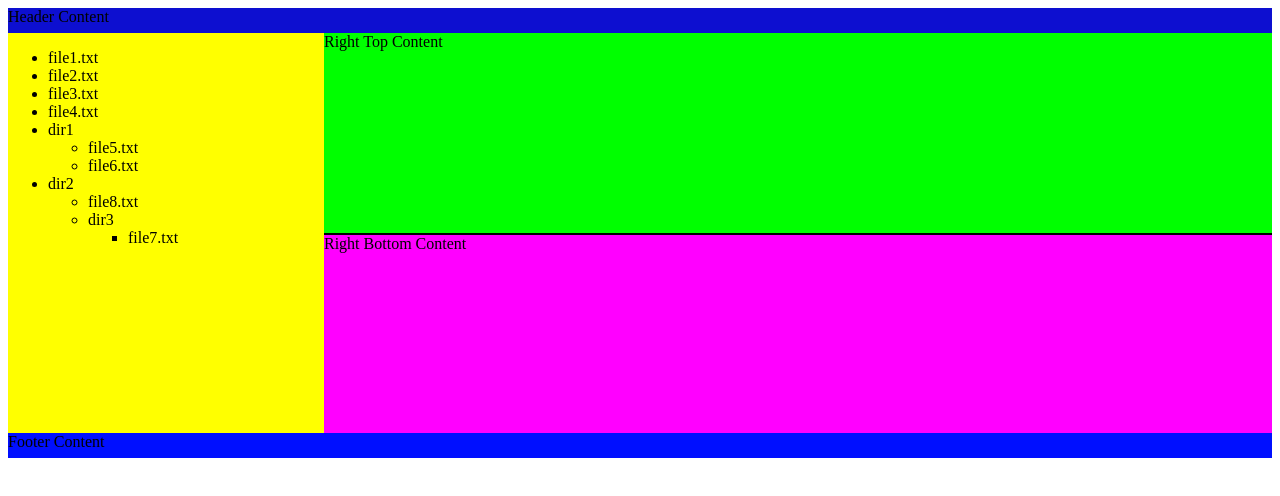
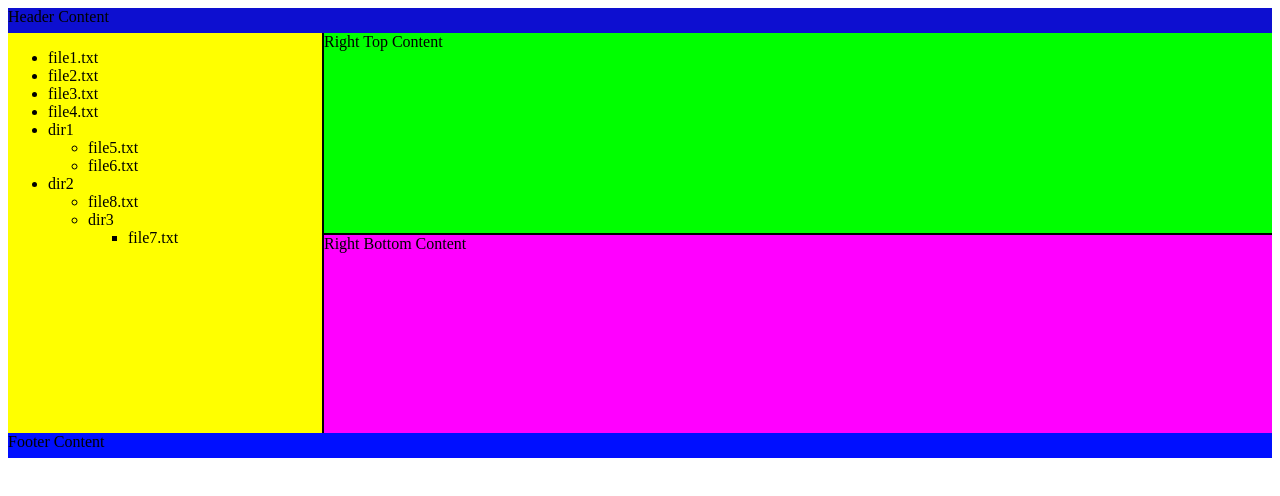
Before and after one commit to npnicholson/Micro, a plain HTML site: page index.html in a window 1280 px wide. Drawn offline with Linux system fonts and the light colour scheme.

Commit message:
Slightly adjusted the file tree code to use the leftBarContent div instead of the leftBar div. This was to prevent the system from removing the resize handle on init.

```diff
--- a/index.html
+++ b/index.html
@@ -20,8 +20,8 @@
     <div id="micro_horizontal">
       <div id="micro_leftBar">
         <div id="micro_dragBarVertical"></div>
-          <div id="micro_letBarContent" class="noselect">
-          Left Bar Content
+        <div id="micro_leftBarContent" class="noselect">
+        Left Bar Content
         </div>
       </div>
 
--- a/js/micro.js
+++ b/js/micro.js
@@ -128,10 +128,10 @@ function Micro(workspace_div){
 
     // Remove the elements that are there now
     // This line removes the resize handle as well.
-    $('#micro_leftBar').html('');
+    $('#micro_leftBarContent').html('');
 
     // Add the unordered list that will contain the top level files and folders.
-    let top_level = $('#micro_leftBar');
+    let top_level = $('#micro_leftBarContent');
     // Temp recursive function that will dig into the file tree and create nested list elements
     var fileDelve = function(current, parent){
       Object.entries(current).forEach(([key, val]) => {
```
